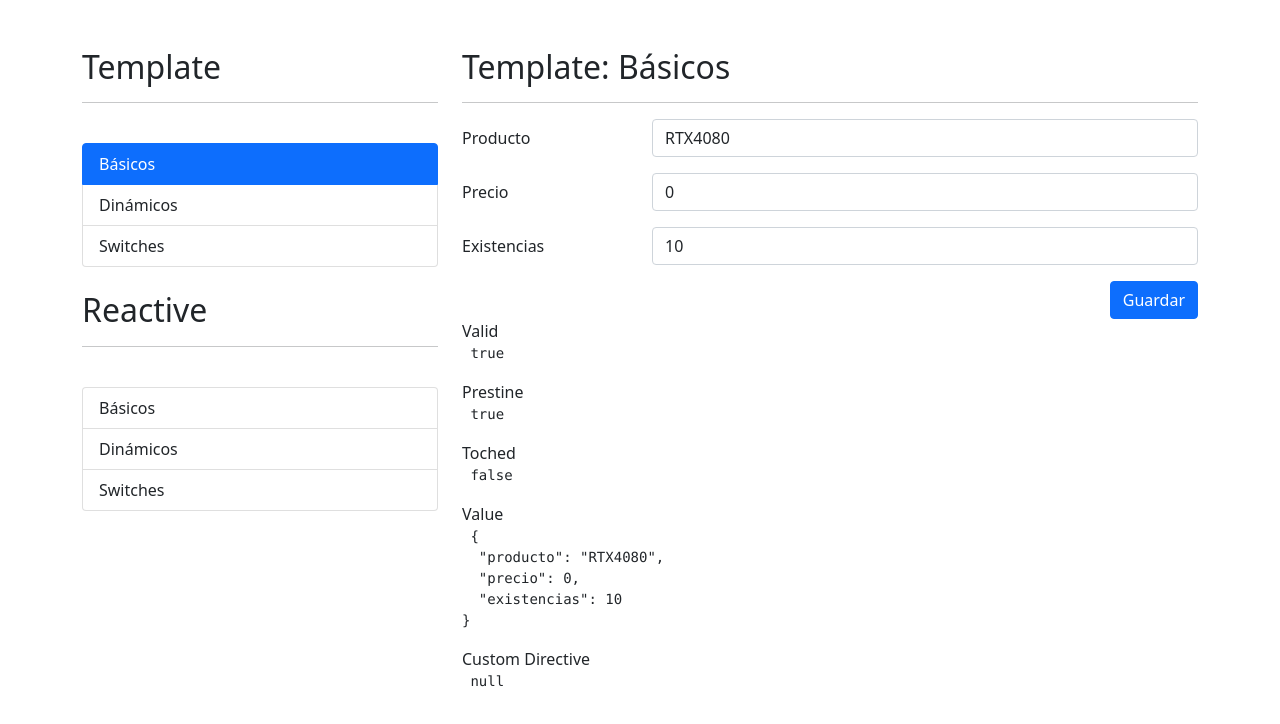
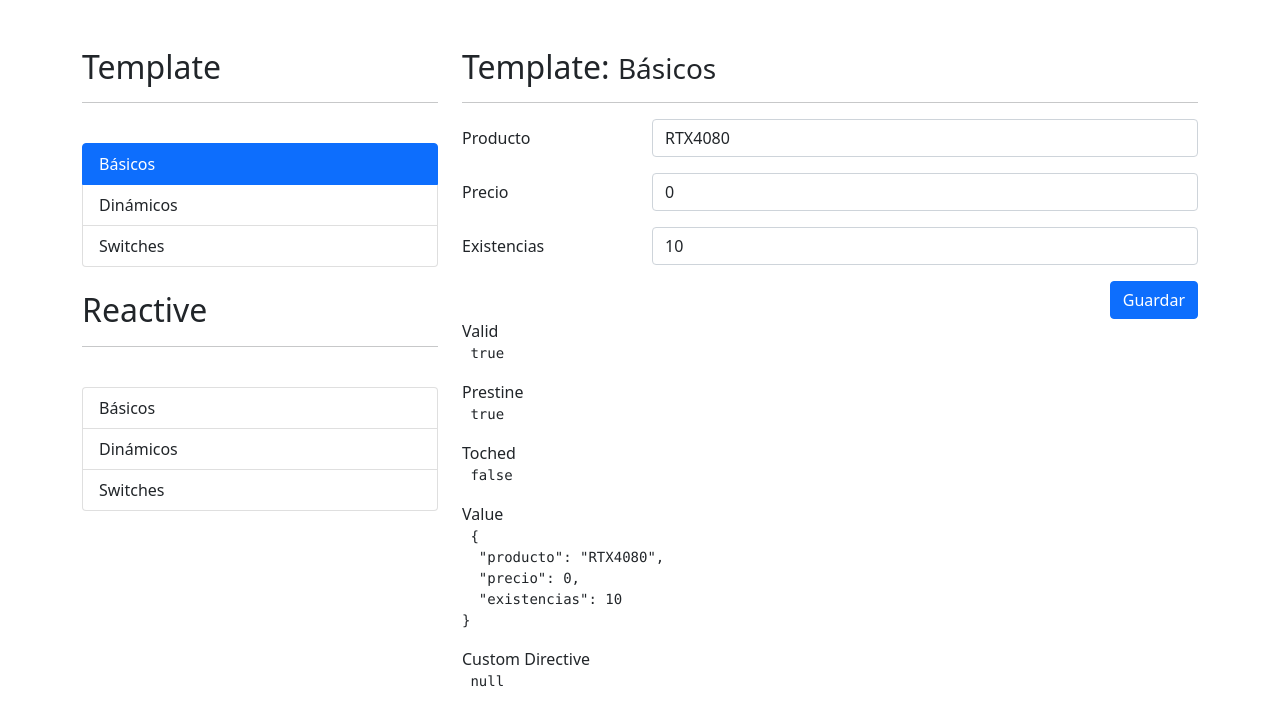
Before and after one commit to pabalvarezs/formulariosApp-Angular, an Angular app: page /template/basicos in a window 1280 px wide. Shown: the top 724 px of the page. Built offline with nearby package versions, Linux system fonts and the light colour scheme.

Commit message:
seccion 16 fin

```diff
--- a/src/app/template/basicos/basicos.component.html
+++ b/src/app/template/basicos/basicos.component.html
@@ -1,4 +1,4 @@
-<h2>Template: Básicos</h2>
+<h2>Template: <small>Básicos</small></h2>
 <hr>
 
 <div class="row ">
```
